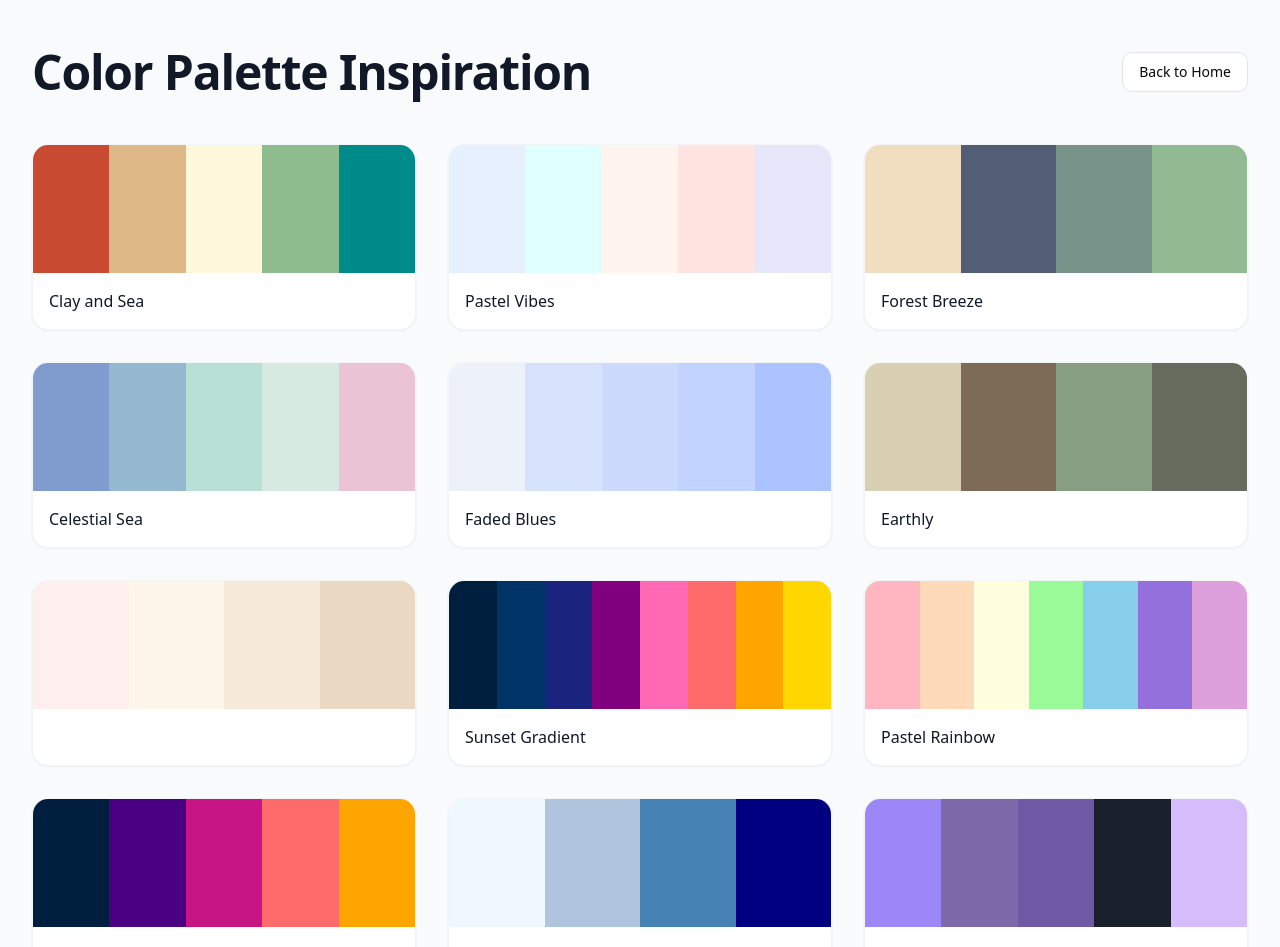
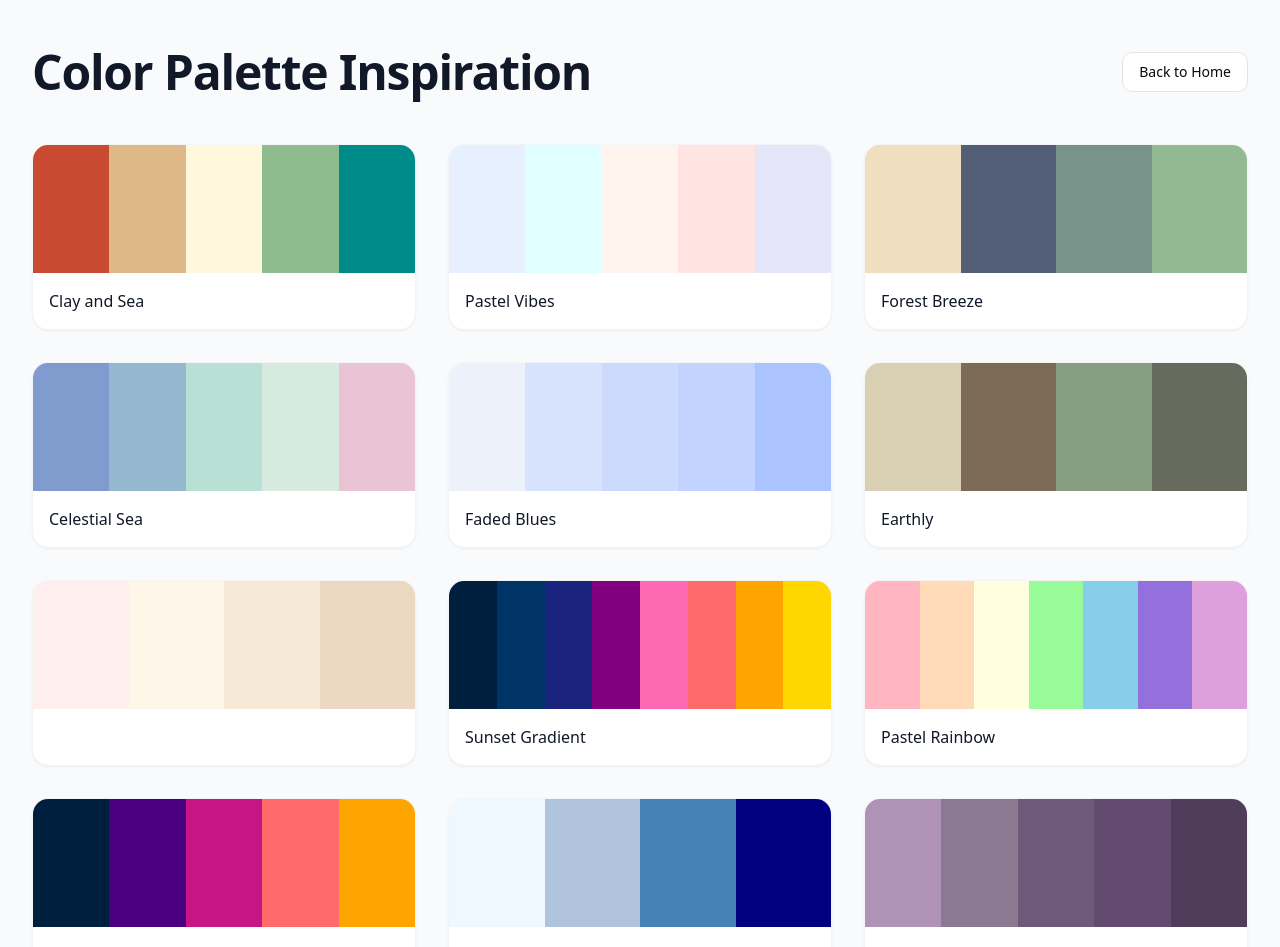
Before and after one commit to priyankasoni930/Color-Fusion, a React (Vite) app: page /palettes in a window 1280 px wide. Shown: the top 947 px of the page. Built offline with nearby package versions, Linux system fonts and the light colour scheme.

Commit message:
Update ColorPalettes.tsx

```diff
--- a/src/pages/ColorPalettes.tsx
+++ b/src/pages/ColorPalettes.tsx
@@ -90,7 +90,7 @@ const colorPalettes: ColorPalette[] = [
   {
     name: "Purple Dream",
     likes: 489,
-    colors: ["#9b87f5", "#7E69AB", "#6E59A5", "#1A1F2C", "#D6BCFA"],
+    colors: ["#af92b5", "#8b7991", "#6f597a", "#624b6e", "#503d5c"],
   },
   {
     name: "Soft Pastels",
```
